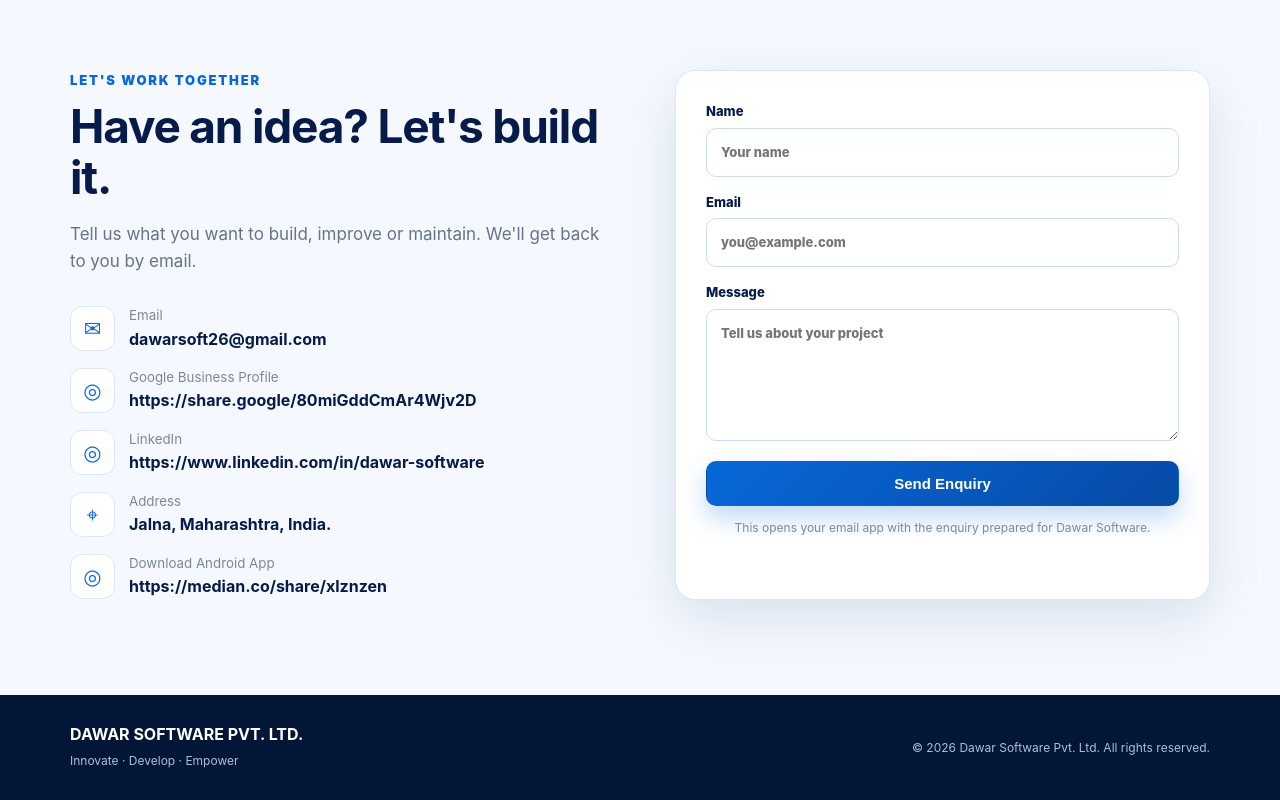
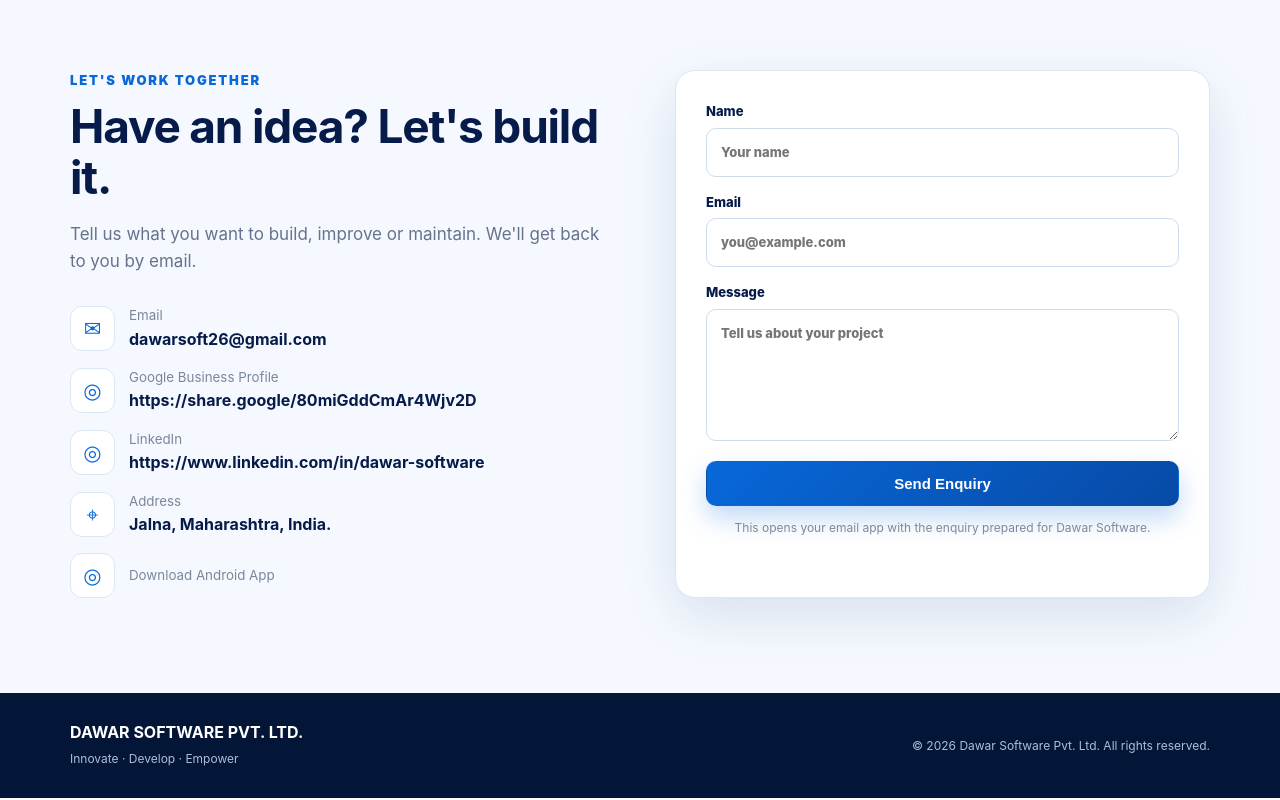
Before and after one commit to dawarsoft26/dawarsoft, a plain HTML site: page index.html in a window 1280 px wide. Shown: the part 2935-3735 px from the top of the page. Drawn offline with Linux system fonts and the light colour scheme.

Commit message:
Fix link for Download Android App section

```diff
--- a/index.html
+++ b/index.html
@@ -174,7 +174,8 @@
    <a href="https://www.linkedin.com/in/dawar-software" target="_blank" rel="noopener"><span>◎</span><div><small>LinkedIn</small><b>https://www.linkedin.com/in/dawar-software</b></div></a>
 
             <div><span>⌖</span><div><small>Address</small><b> Jalna, Maharashtra, India.</b></div></div>
-    <a href="https://median.co/share/xlznzen" target="_blank" rel="noopener"><span>◎</span><div><small>Download Android App</small><b>https://median.co/share/xlznzen</b></div></a>
+
+    <a href="https://median.co/share/xlznzen" target="_blank" rel="noopener"><span>◎</span><div><small>Download Android App</small></div></a>
 
           </div>
         </div>
```
